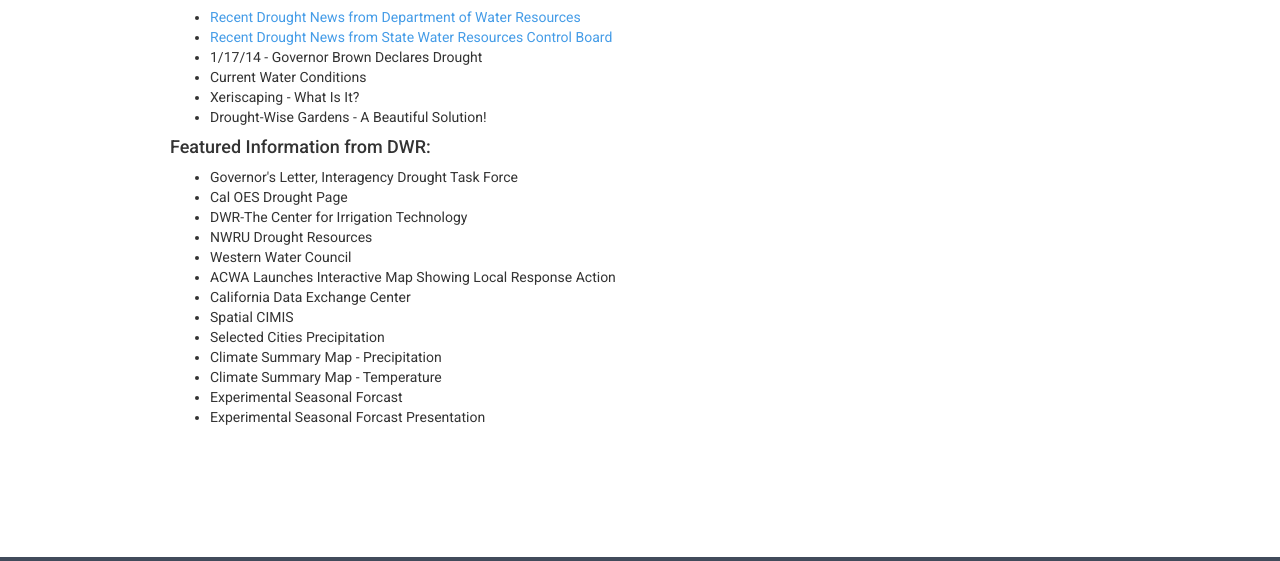
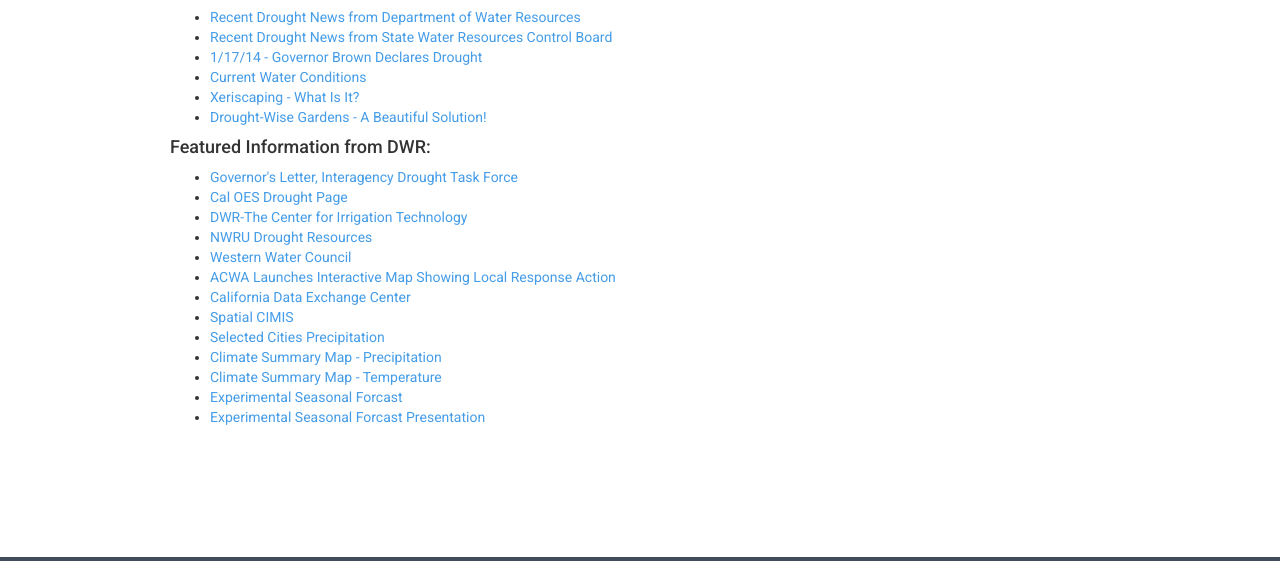
Before and after one commit to wilfong/wilfong.github.io, a plain HTML site: page news.html in a window 1280 px wide. Shown: the part 239-800 px from the top of the page. Drawn offline with nearby package versions, Linux system fonts and the light colour scheme.

Commit message:
updated links

```diff
--- a/news.html
+++ b/news.html
@@ -92,26 +92,26 @@
             <ul>
                 <li><a href="http://www.water.ca.gov/waterconditions/index.cfm/">Recent Drought News from Department of Water Resources</a></li>
                 <li><a href="http://www.swrcb.ca.gov/waterrights/water_issues/programs/drought/index.shtml#">Recent Drought News from State Water Resources Control Board</a></li>
-                <li>1/17/14 - Governor Brown Declares Drought</li>
-                <li>Current Water Conditions</li>
-                <li>Xeriscaping - What Is It? </li>
-                <li>Drought-Wise Gardens - A Beautiful Solution! </li>
+                <li><a href="http://gov.ca.gov/news.php?id=18368">1/17/14 - Governor Brown Declares Drought</a></li>
+                <li><a href="http://www.water.ca.gov/waterconditions/droughtinfo.cfm">Current Water Conditions</a></li>
+                <li><a href="http://www.ciwmb.ca.gov/Organics/Xeriscaping/">Xeriscaping - What Is It? </a></li>
+                <li><a href="http://www.h2ouse.org/gardensoft/index.aspx">Drought-Wise Gardens - A Beautiful Solution! </a></li>
             </ul>
             <h4>Featured Information from DWR:</h4>
                 <ul>
-                    <li>Governor's Letter, Interagency Drought Task Force</li>
-                    <li>Cal OES Drought Page</li>
-                    <li>DWR-The Center for Irrigation Technology</li>
-                    <li>NWRU Drought Resources </li>
-                    <li>Western Water Council </li>
-                    <li>ACWA Launches Interactive Map Showing Local Response Action </li>
-                    <li>California Data Exchange Center </li>
-                    <li>Spatial CIMIS </li>
-                    <li>Selected Cities Precipitation </li>
-                    <li>Climate Summary Map - Precipitation </li>
-                    <li>Climate Summary Map - Temperature </li>
-                    <li>Experimental Seasonal Forcast </li>
-                    <li>Experimental Seasonal Forcast Presentation </li>
+                    <li><a href="http://www.water.ca.gov/waterconditions/docs/Govs%20drought%20letter%20dec%202013.pdf">Governor's Letter, Interagency Drought Task Force</a></li>
+                    <li><a href="http://www.calema.ca.gov/NewsandMedia/Pages/Current%20News%20and%20Events/Drought.aspx">Cal OES Drought Page</a></li>
+                    <li><a href="http://www.icwt.net/dwp.html">DWR-The Center for Irrigation Technology</a></li>
+                    <li><a href="http://www.nwri-usa.org/drought.htm">NWRU Drought Resources</a></li>
+                    <li><a href="http://www.westernstateswater.org/">Western Water Council </a></li>
+                    <li><a href="http://www.acwa.com/news/water-supply-challenges/acwa-launches-interactive-map-showing-local-response-actions">ACWA Launches Interactive Map Showing Local Response Action</a></li>
+                    <li><a href="http://cdec.water.ca.gov/">California Data Exchange Center</a></li>
+                    <li><a href="http://wwwcimis.water.ca.gov/cimis/cimiSatSpatialCimis.jsp">Spatial CIMIS</a></li>
+                    <li><a href="http://www.cnrfc.noaa.gov/awipsProducts/RNOWRKCLI.php">Selected Cities Precipitation</a> </li>
+                    <li><a href="http://www.hprcc.unl.edu/maps/current/index.php?action=update_product&product=PNorm">Climate Summary Map - Precipitation</a></li>
+                    <li><a href="hhttp://www.hprcc.unl.edu/maps/current/index.php?action=update_product&product=TDept">Climate Summary Map - Temperature</a></li>
+                    <li><a href="http://www.water.ca.gov/news/newsreleases/2013/112513.pdf">Experimental Seasonal Forcast</a></li>
+                    <li><a href="http://www.water.ca.gov/waterconditions/docs/Winter%20Outlook%202013.pdf">Experimental Seasonal Forcast Presentation</a></li>
                 </ul>
         </div>
         </div>
```
